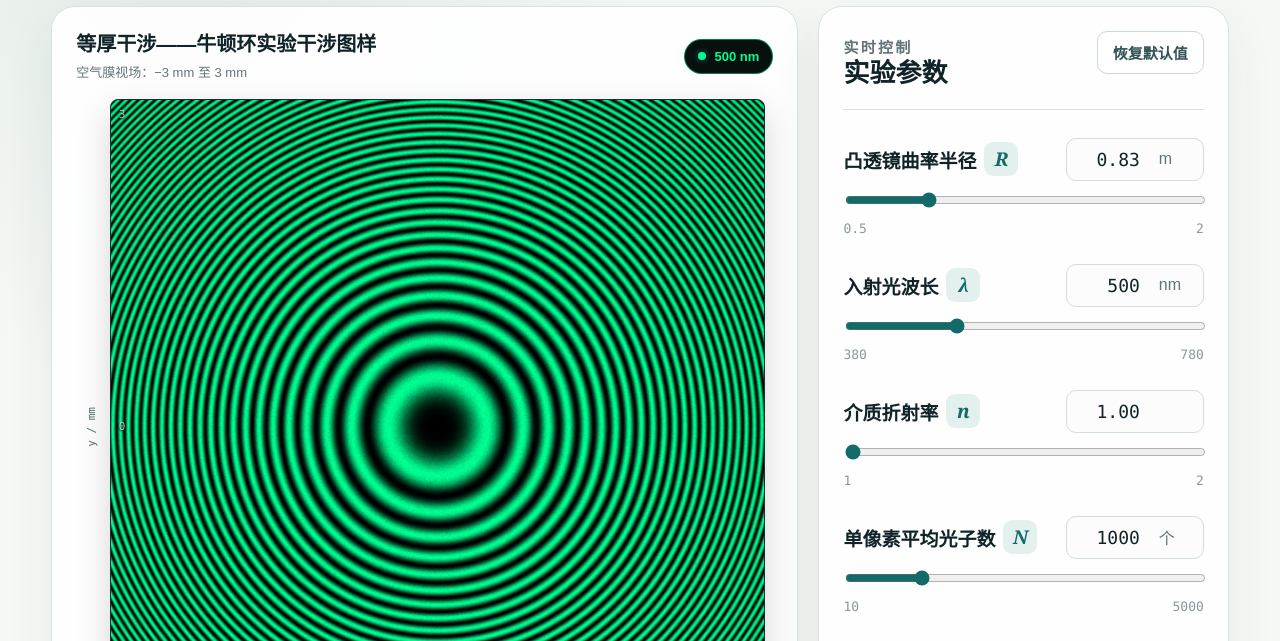
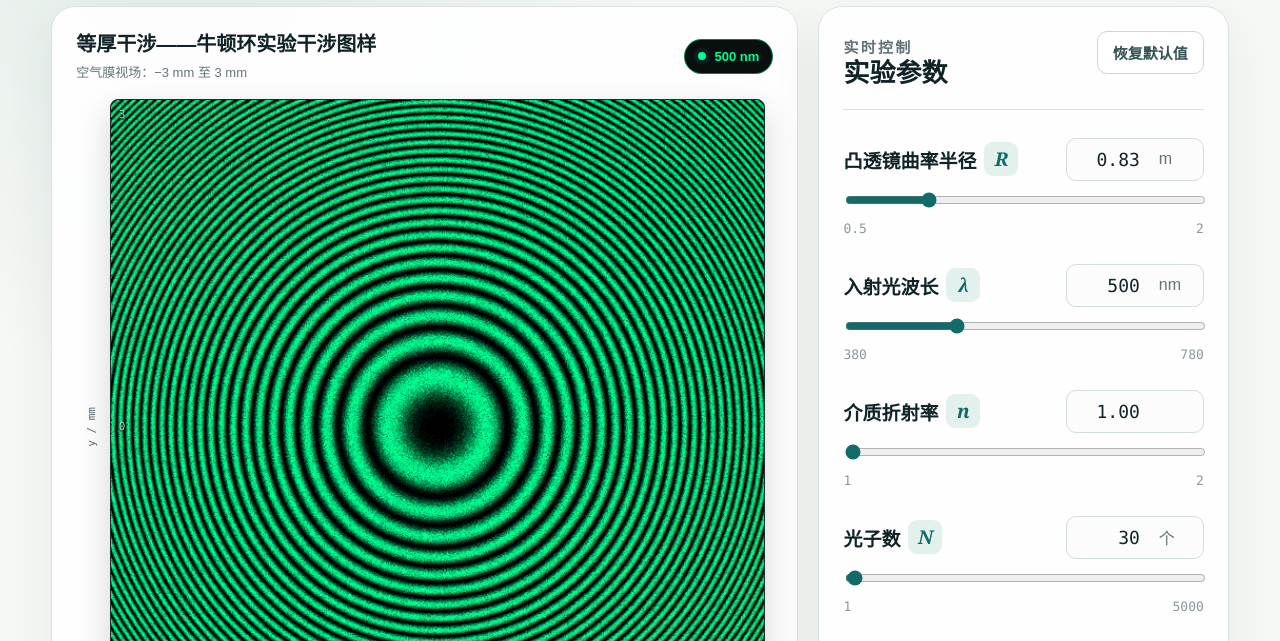
Before and after one commit to zz2006-11/newton-rings, a plain HTML site: page index.html in a window 1280 px wide. Shown: the part 133-774 px from the top of the page. Drawn offline with Linux system fonts and the light colour scheme.

Commit message:
Refactor comments and update photon control settings

```diff
--- a/index.html
+++ b/index.html
@@ -55,7 +55,7 @@
     footer{padding:17px 0 0;color:var(--muted);text-align:center;font-size:12px}
     button:focus-visible,input:focus-visible{outline:3px solid rgba(18,107,104,.24);outline-offset:2px}
 
-    /* ================= 桌面端放大 ================= */
+    /* 桌面端放大 */
     @media(min-width:941px){
       .controls-card .eyebrow{font-size:15px}
       .controls-card .heading h2{font-size:26px}
@@ -73,7 +73,7 @@
       .controls-card .metrics strong{font-size:20px}
     }
 
-    /* ================= 平板端 ================= */
+    /* 平板端 */
     @media(max-width:940px) and (min-width:681px){
       .workspace{grid-template-columns:1fr;}
       .controls-card{order:-1;}
@@ -81,18 +81,16 @@
       .row{align-items:flex-start;flex-direction:column;}
     }
 
-    /* ================= 手机端：极致紧凑 ================= */
+    /* 手机端：紧凑布局 */
     @media(max-width:680px){
       .shell{padding:10px;}
       .top{margin-bottom:12px;align-items:flex-start;flex-direction:column;gap:8px;}
       .top h1{font-size:22px;}
       .card{border-radius:14px;padding:12px;}
 
-      /* 强制图样在上，参数在下 */
       .workspace{display:flex;flex-direction:column;gap:12px;}
       .controls-card{order:0;}
 
-      /* 图样卡片：居中且限制最大宽度 */
       .plot-wrap{width:100%;max-width:280px;margin:0 auto;grid-template-columns:15px minmax(0,1fr);grid-template-rows:minmax(0,1fr) 18px 16px;}
       .ylabel,.xlabel,.xticks,.yticks{font-size:10px;}
       .heading{flex-direction:column;align-items:flex-start;gap:6px;}
@@ -100,7 +98,6 @@
       .heading p{font-size:11px;margin-top:2px;}
       .wave-chip{font-size:11px;padding:5px 10px;}
 
-      /* 控制卡片：极限压榨空间 */
       .control-head{padding-bottom:8px;align-items:center;flex-direction:row;}
       .controls-card .heading h2{font-size:16px;}
       .controls-card .reset{font-size:12px;padding:5px 8px;}
@@ -130,7 +127,7 @@
     </header>
     <section class="workspace" aria-label="牛顿环仿真工作区">
 
-      <!-- 左侧图样 -->
+      <!-- 图样区 -->
       <article class="card">
         <div class="heading">
           <div><h2>等厚干涉——牛顿环实验干涉图样</h2><p>空气膜视场：−3 mm 至 3 mm</p></div>
@@ -147,7 +144,7 @@
         </div>
       </article>
 
-      <!-- 右侧参数 -->
+      <!-- 参数区 -->
       <aside class="card controls-card">
         <div class="heading control-head">
           <div><p class="eyebrow">实时控制</p><h2>实验参数</h2></div>
@@ -178,14 +175,14 @@
             <input class="range" id="index" type="range" min="1" max="2" step="0.01" value="1">
             <div class="limits"><span>1</span><span>2</span></div>
           </div>
-          <!-- 新增：光子数控制 -->
+          <!-- 光子数控制 -->
           <div class="group">
             <div class="row">
-              <label class="label" for="photons"><span>单像素平均光子数</span><span class="symbol">N</span></label>
-              <div class="number"><input id="photonsNumber" type="number" min="10" max="5000" step="10" value="1000" aria-label="光子数数值"><span>个</span></div>
+              <label class="label" for="photons"><span>光子数</span><span class="symbol">N</span></label>
+              <div class="number"><input id="photonsNumber" type="number" min="1" max="5000" step="1" value="30" aria-label="光子数数值"><span>个</span></div>
             </div>
-            <input class="range" id="photons" type="range" min="10" max="5000" step="10" value="1000">
-            <div class="limits"><span>10</span><span>5000</span></div>
+            <input class="range" id="photons" type="range" min="1" max="5000" step="1" value="30">
+            <div class="limits"><span>1</span><span>5000</span></div>
           </div>
         </div>
         <div class="metrics" aria-live="polite">
@@ -202,7 +199,6 @@
       const SIZE = 620, L = 0.003;
       const canvas = document.getElementById('plot'), ctx = canvas.getContext('2d', { alpha: false });
 
-      // 增加 photons 参数
       const controls = {
         radius: document.getElementById('radius'),
         wavelength: document.getElementById('wavelength'),
@@ -215,7 +211,8 @@
         index: document.getElementById('indexNumber'),
         photons: document.getElementById('photonsNumber')
       };
-      const defaults = { radius: 0.83, wavelength: 500, index: 1, photons: 1000 };
+      // 默认光子数设为 30，一打开就是散粒噪声状态
+      const defaults = { radius: 0.83, wavelength: 500, index: 1, photons: 30 };
       let pending = 0;
 
       function rgb(w) {
@@ -232,16 +229,16 @@
 
       function value(name) { return Number(controls[name].value); }
 
-      // 快速泊松/高斯随机数生成器（模拟量子散粒噪声）
+      // 模拟量子散粒噪声的随机数生成器
       function getNoisyIntensity(lambda) {
         if (lambda <= 0) return 0;
-        if (lambda < 30) {
-          // Knuth 算法（适用于较小值）
+        if (lambda < 100) {
+          // Knuth 算法（小数值时的精准泊松分布）
           let L = Math.exp(-lambda), k = 0, p = 1;
           do { k++; p *= Math.random(); } while (p > L);
           return k - 1;
         } else {
-          // 中心极限定理近似正态分布（比Box-Muller快，适合大样本）
+          // 大数值时使用正态分布近似（性能更好）
           let noise = (Math.random() + Math.random() + Math.random() + Math.random() + Math.random() + Math.random() - 3) * 1.4142;
           return Math.max(0, Math.round(lambda + noise * Math.sqrt(lambda)));
         }
@@ -252,7 +249,7 @@
         const R = value('radius');
         const wlNm = value('wavelength');
         const n = value('index');
-        const photons = value('photons'); // 获取光子数
+        const photons = value('photons');
         const wl = wlNm * 1e-9;
         const c = rgb(wlNm);
 
@@ -269,11 +266,11 @@
             // 理论连续光强 [0, 1]
             const I = (1 - Math.cos(phase)) / 2;
 
-            // 加入光子散粒噪声：期望光子数为 I * photons
+            // 加入光子散粒噪声
             const expectedPhotons = I * photons;
             const actualPhotons = getNoisyIntensity(expectedPhotons);
 
-            // 计算显示亮度（归一化到 0~1，并且限制最大值为1）
+            // 计算显示亮度
             const V = Math.min(1, actualPhotons / photons);
 
             const o = (y * SIZE + x) * 4;
@@ -302,6 +299,7 @@
 
       Object.keys(controls).forEach(name => {
         controls[name].addEventListener('input', () => {
+          // 光子数和波长显示为整数，其他保留两位小数
           numbers[name].value = (name === 'wavelength' || name === 'photons')
             ? Number(controls[name].value).toFixed(0)
             : Number(controls[name].value).toFixed(2);
```
